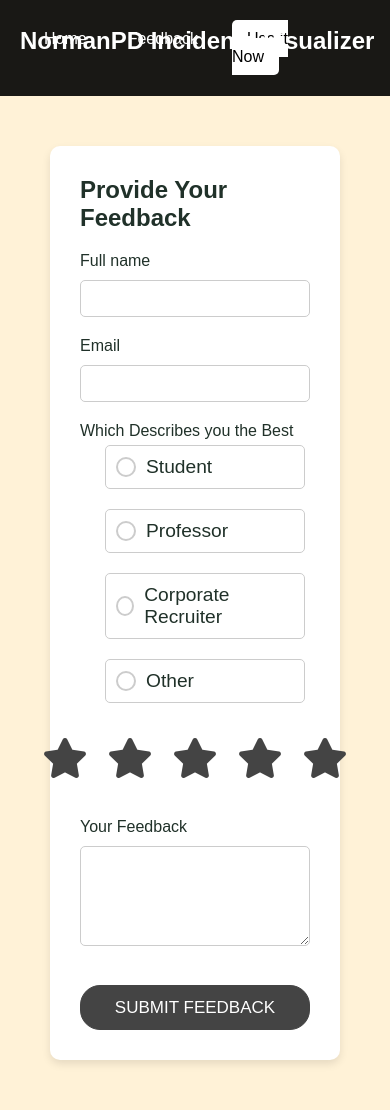
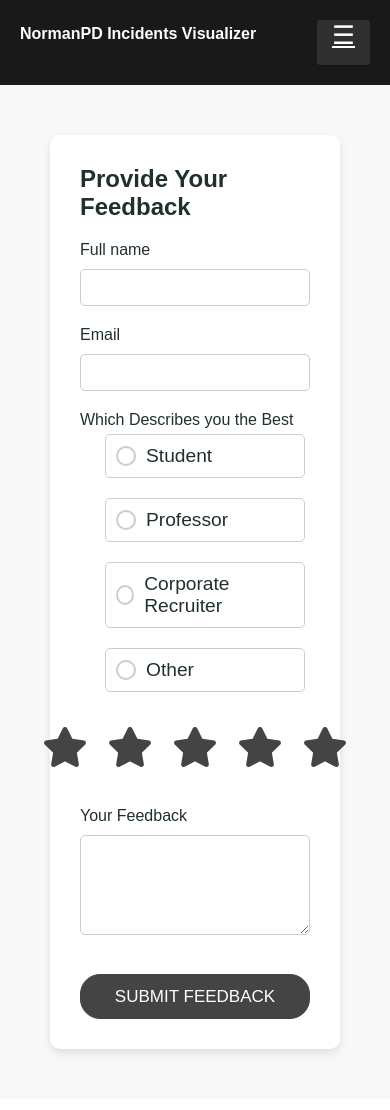
Before and after one commit to Vveanta/norman-incident-vis, a Flask app: page /feedback in a window 390 px wide. After the commit the page ends 1056 px from the top, so only its background shows below. Run offline with Flask 3, Linux system fonts and the light colour scheme; parts of the project's set-up code (start-up, migrations or seed data) failed here and were passed over; some libraries are stand-ins or nearby versions.

Commit message:
responsive styling for navbar

```diff
--- a/app/static/css/styles.css
+++ b/app/static/css/styles.css
@@ -10,7 +10,7 @@ html {
 }
 
 body {
-    background-color: #FFF2D7;
+    background-color: #F8F8F8;
     font-family: Arial, sans-serif;
 }
 
@@ -87,3 +87,83 @@ body {
 /* #navbar li a.special-btn:hover {
     opacity: 0.6;
 } */
+.toggle-nav {
+    display: none;
+    font-size: 2em;
+    color: white;
+}
+
+@media screen and (max-width: 860px) {
+    #head-main {
+
+        padding: 20px;
+
+
+    }
+    .toggle-nav {
+        padding:0px 15px 15px 15px;
+        display: inline-block;
+        cursor: pointer;
+        box-shadow:0px 1px 1px rgba(0,0,0,0.15);
+		border-radius:3px;
+		background:#303030;
+        transition:color linear 0.15s;
+    }
+
+    #navbar ul {
+        display: none;
+        flex-direction: column;
+        width: 40%;
+        position: absolute;
+        top: 100%;
+        right: 0;
+        background: #303030;
+        padding:10px 18px;
+		box-shadow:0px 1px 1px rgba(0,0,0,0.15);
+		border-radius:3px;/* Adjust the background as per your color scheme */
+    }
+    #navbar ul:after {
+		width:0px;
+		height:0px;
+		position:absolute;
+		top:0%;
+		right:22px;
+		content:'';
+		transform:translate(0%, -100%);
+		border-left:7px solid transparent;
+		border-right:7px solid transparent;
+		border-bottom:7px solid #303030;
+	}
+
+    .toggle-nav:hover, .toggle-nav.active {
+		text-decoration:none;
+		color:#66a992;
+	}
+
+    #navbar ul li {
+        text-align: center;
+    }
+
+    #navbar ul li a {
+        display: block;
+        padding: 10px;
+    }
+
+    #logo {
+        font-size: 1.2em; /* Adjust size as per your requirement */
+    }
+}
+
+/* Toggle the menu */
+.toggle-nav.active + ul {
+    display: flex;
+}
+@media screen and (max-width: 400px) {
+
+    #logo {
+        font-size: 1em; /* Adjust size as per your requirement */
+    }
+    .toggle-nav {
+        font-size: 1.6em;
+    }
+}
--- a/app/static/css/upload.css
+++ b/app/static/css/upload.css
@@ -15,10 +15,22 @@
 }
 
 .upload-container h1,
-.upload-container h2 {
+.upload-container h2,
+.upload-container p {
     margin-bottom: 20px;
     color: #203129;
 }
+
+.text a {
+    color: #007bff; /* Link color */
+    text-decoration: none; /* Remove underline */
+}
+
+.text a:hover {
+    text-decoration: underline; /* Underline on hover */
+}
+
+
 
 .form-group {
     margin-bottom: 20px;
--- a/app/templates/base.html
+++ b/app/templates/base.html
@@ -18,7 +18,8 @@
             <h2 id="logo">NormanPD Incidents Visualizer </h2>
         </div>
         <nav id="navbar">
-            <ul>
+            <a class="toggle-nav" href="javascript:void(0);">&#9776;</a>
+            <ul class = "active">
                 <li class="nav-item"><a href="{{ url_for('main.index') }}" class="nav-link">Home</a></li>
                 <li class="nav-item"><a href="{{ url_for('main.feedback') }}" class="nav-link">Feedback</a></li>
                 <li class="nav-item"><a href="{{ url_for('main.upload') }}" class="nav-link special-btn">Use it Now</a></li>
@@ -28,5 +29,18 @@
     <div class="container">
         {% block content %}{% endblock %}
     </div>
+    <script>
+        document.addEventListener('DOMContentLoaded', function () {
+            var navToggle = document.querySelector('.toggle-nav');
+            navToggle.addEventListener('click', function () {
+                var navMenu = document.querySelector('#navbar ul');
+                if (navMenu.style.display === 'flex') {
+                    navMenu.style.display = 'none';
+                } else {
+                    navMenu.style.display = 'flex';
+                }
+            });
+        });
+    </script>
 </body>
 </html>
--- a/app/templates/upload.html
+++ b/app/templates/upload.html
@@ -6,6 +6,9 @@
 <section class="upload-section">
     <div class="upload-container">
         <h1>Upload NormanPD Incident Reports</h1>
+        <p class="text">A maximum of three incident reports are allowed to be processed at a time.
+            If you need to process more files, please contact the maker of this web app:
+            <a href="https://www.linkedin.com/in/vedansh-mahe" target="_blank">Vedansh Maheshwari on LinkedIn</a>. </p>
         <form action="{{ url_for('main.upload') }}" method="post" enctype="multipart/form-data">
             {{ upload_form.hidden_tag() }}
             <div class="form-group">
```
